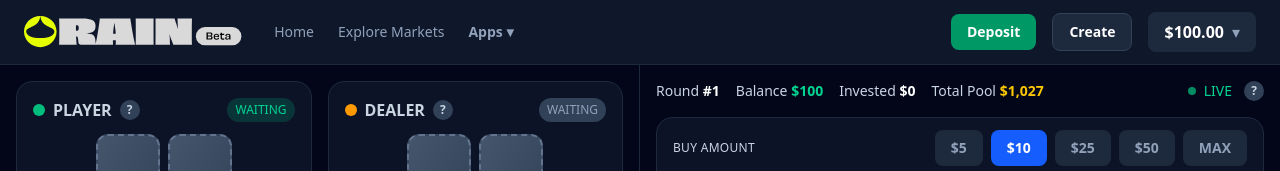
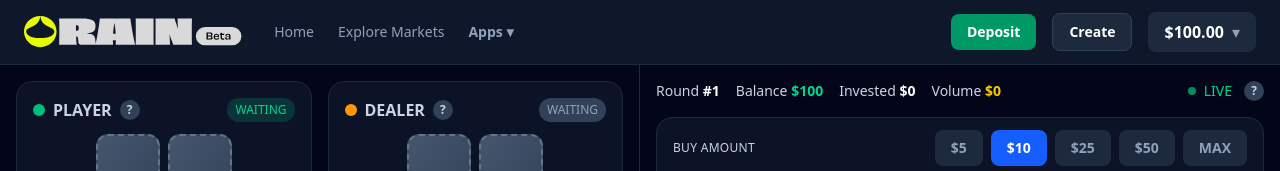
Before and after one commit to meir-san/blackjack, a React (Vite) app: page / in a window 1280 px wide. Shown: the top 171 px of the page. Built offline with nearby package versions, Linux system fonts and the light colour scheme.

Commit message:
Add session volume tracking and update UI to display volume instead of total pool

```diff
--- a/src/App.tsx
+++ b/src/App.tsx
@@ -29,6 +29,7 @@ function App() {
     balance,
     selectedBetAmount,
     pool,
+    sessionVolume,
     activityFeed,
     priceHistory,
 
@@ -289,8 +290,8 @@ function App() {
               <span className="text-white font-bold">${totalMyBets}</span>
             </div>
             <div>
-              <span className="text-slate-300">Total Pool </span>
-              <span className="text-yellow-400 font-bold">${totalPool.toLocaleString()}</span>
+              <span className="text-slate-300">Volume </span>
+              <span className="text-yellow-400 font-bold">${sessionVolume.toLocaleString()}</span>
             </div>
             <div className="ml-auto flex items-center gap-2">
               <div className="w-2 h-2 bg-emerald-500 rounded-full animate-pulse" />
--- a/src/stores/gameStore.ts
+++ b/src/stores/gameStore.ts
@@ -62,6 +62,7 @@ export const useGameStore = create<GameStore>((set, get) => ({
   balance: INITIAL_BALANCE,
   myPositions: { player: [], dealer: [], push: [] },
   selectedBetAmount: 10,
+  sessionVolume: 0,
   pool: { player: 0, dealer: 0, push: 0 },
   crowdBets: { player: 0, dealer: 0, push: 0 },
   activityFeed: [],
@@ -309,6 +310,7 @@ export const useGameStore = create<GameStore>((set, get) => ({
 
     set({
       balance: state.balance - amount,
+      sessionVolume: state.sessionVolume + amount,
       myPositions: {
         ...state.myPositions,
         [type]: [...state.myPositions[type], newPosition],
--- a/src/types/index.ts
+++ b/src/types/index.ts
@@ -71,6 +71,7 @@ export interface GameState {
   balance: number;
   myPositions: Positions;
   selectedBetAmount: number;
+  sessionVolume: number;
 
   // Market state
   pool: Pool;
```
